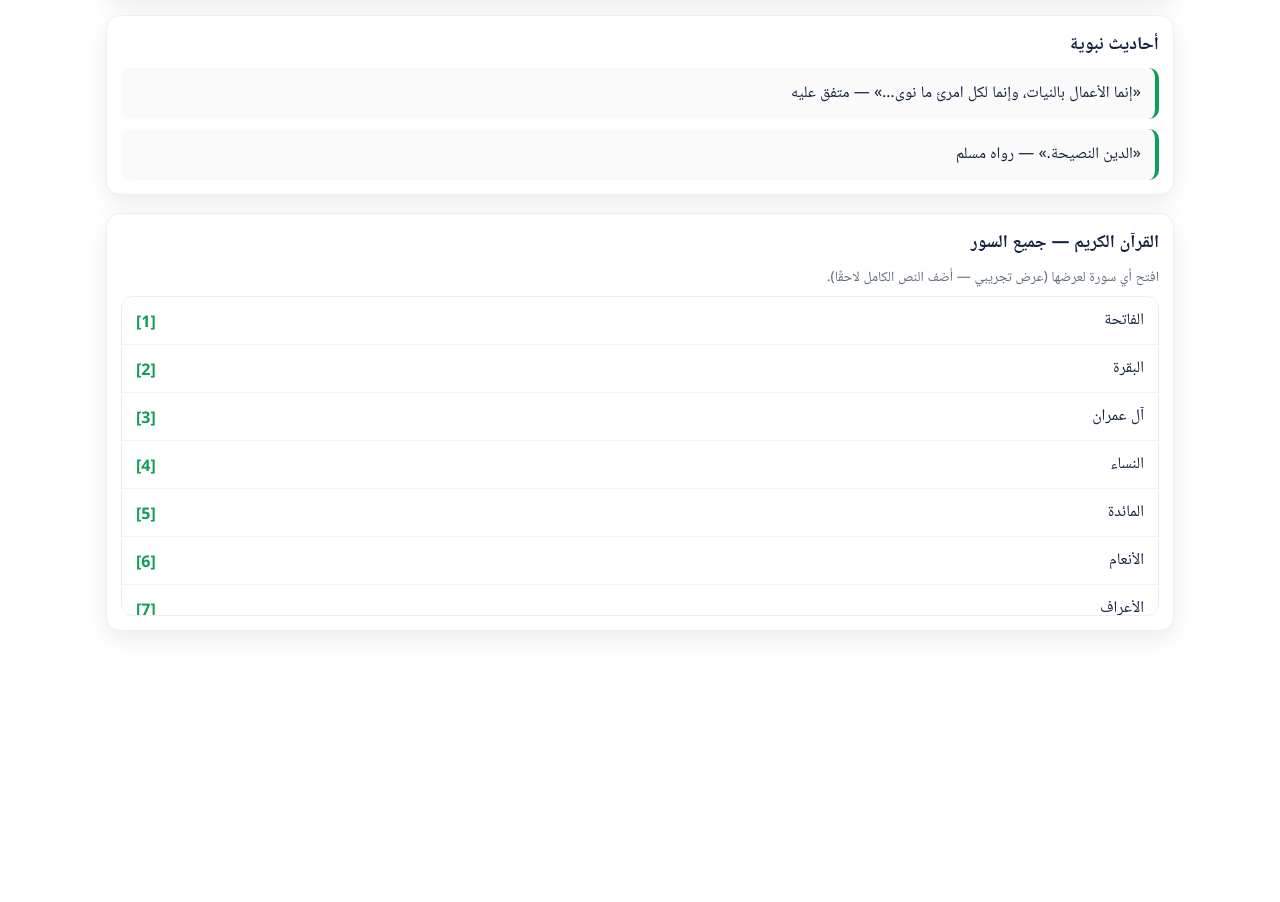
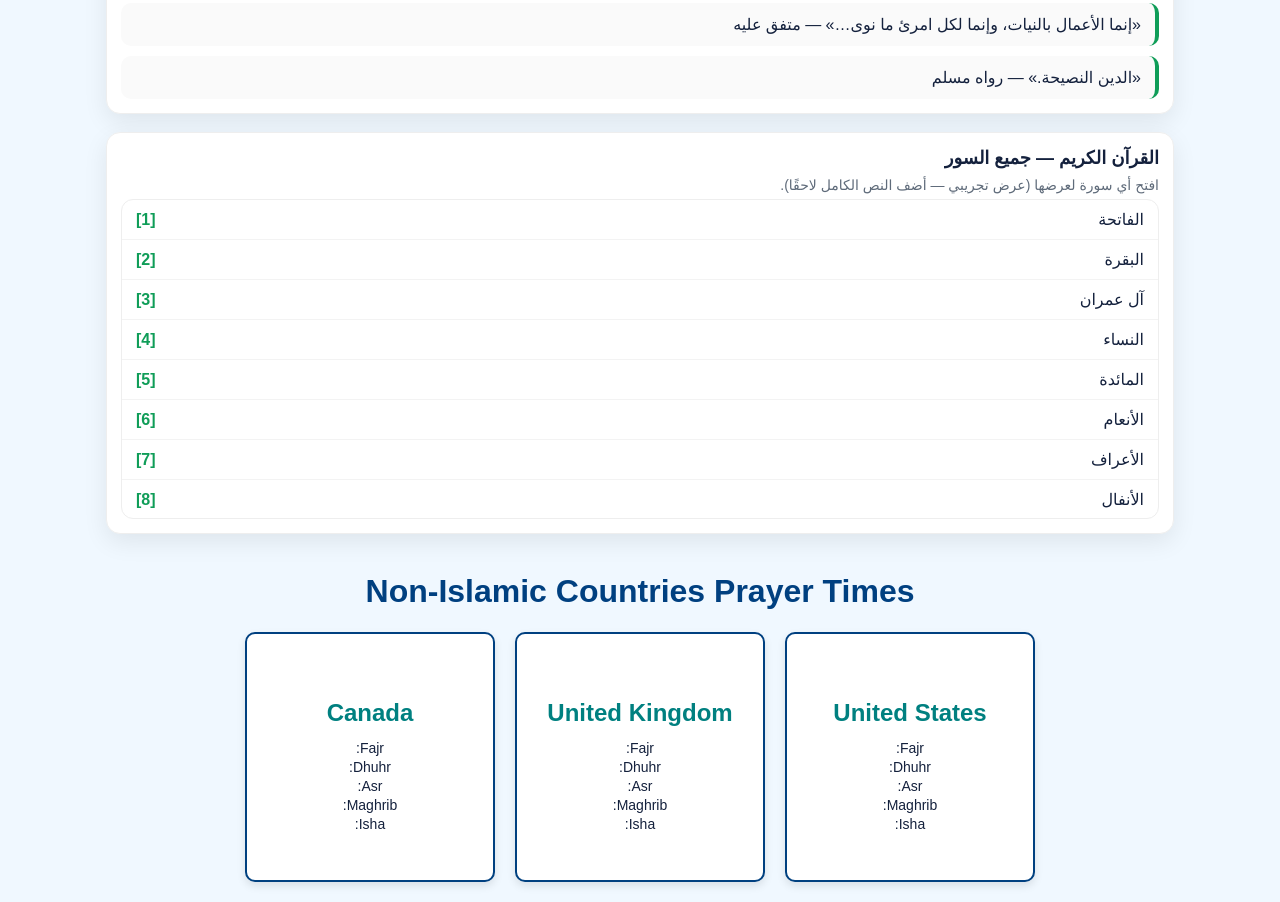
Before and after one commit to albrhe1466-dotcom/prayertimes, a plain HTML site: page index.html in a window 1280 px wide. Shown: the part 1134-2036 px from the top of the page. Before the commit the page ends 1783 px from the top, so only its background shows below. Drawn offline with Linux system fonts and the light colour scheme; no server answers.

Commit message:
Implement prayer times widgets for multiple countries
Added prayer times widgets for USA, UK, and Canada with API integration.

```diff
--- a/index.html
+++ b/index.html
@@ -361,4 +361,140 @@
 </body>
 </html>
 </html>
+<!DOCTYPE html>
+<html lang="en">
+<head>
+  <meta charset="UTF-8">
+  <title>Non-Islamic Countries Prayer Times</title>
+  <style>
+    body {
+      font-family: Arial, sans-serif;
+      background: #f0f8ff;
+      margin: 0;
+      padding: 20px;
+    }
+    h1 {
+      text-align: center;
+      color: #004080;
+    }
+    .widgets-row {
+      display: flex;
+      flex-wrap: wrap;
+      gap: 20px;
+      justify-content: center;
+    }
+    .prayer-widget {
+      border: 2px solid #004080;
+      border-radius: 10px;
+      background: #ffffff;
+      width: 250px;   /* square width */
+      height: 250px;  /* square height */
+      box-shadow: 0 4px 8px rgba(0,0,0,0.1);
+      animation: fadeIn 1s ease-in;
+      display: flex;
+      flex-direction: column;
+      justify-content: center;
+      align-items: center;
+      text-align: center;
+      padding: 10px;
+    }
+    .prayer-widget h2 {
+      color: #008080;
+      margin-bottom: 10px;
+    }
+    .prayer-widget ul {
+      list-style: none;
+      padding: 0;
+      margin: 0;
+    }
+    .prayer-widget li {
+      margin: 3px 0;
+      font-size: 14px;
+    }
+    @keyframes fadeIn {
+      from {opacity: 0;}
+      to {opacity: 1;}
+    }
+  </style>
+</head>
+<body>
+  <h1>Non-Islamic Countries Prayer Times</h1>
+
+  <div class="widgets-row">
+    <!-- USA Widget -->
+    <div id="usa-widget" class="prayer-widget">
+      <h2>United States</h2>
+      <ul>
+        <li>Fajr: <span id="usa-fajr"></span></li>
+        <li>Dhuhr: <span id="usa-dhuhr"></span></li>
+        <li>Asr: <span id="usa-asr"></span></li>
+        <li>Maghrib: <span id="usa-maghrib"></span></li>
+        <li>Isha: <span id="usa-isha"></span></li>
+      </ul>
+    </div>
+
+    <!-- UK Widget -->
+    <div id="uk-widget" class="prayer-widget">
+      <h2>United Kingdom</h2>
+      <ul>
+        <li>Fajr: <span id="uk-fajr"></span></li>
+        <li>Dhuhr: <span id="uk-dhuhr"></span></li>
+        <li>Asr: <span id="uk-asr"></span></li>
+        <li>Maghrib: <span id="uk-maghrib"></span></li>
+        <li>Isha: <span id="uk-isha"></span></li>
+      </ul>
+    </div>
+
+    <!-- Canada Widget -->
+    <div id="canada-widget" class="prayer-widget">
+      <h2>Canada</h2>
+      <ul>
+        <li>Fajr: <span id="canada-fajr"></span></li>
+        <li>Dhuhr: <span id="canada-dhuhr"></span></li>
+        <li>Asr: <span id="canada-asr"></span></li>
+        <li>Maghrib: <span id="canada-maghrib"></span></li>
+        <li>Isha: <span id="canada-isha"></span></li>
+      </ul>
+    </div>
+  </div>
+
+  <script>
+    // USA (New York)
+    fetch("https://api.aladhan.com/v1/timingsByCity?city=New%20York&country=United%20States&method=2")
+      .then(res => res.json())
+      .then(data => {
+        const t = data.data.timings;
+        document.getElementById("usa-fajr").textContent = t.Fajr;
+        document.getElementById("usa-dhuhr").textContent = t.Dhuhr;
+        document.getElementById("usa-asr").textContent = t.Asr;
+        document.getElementById("usa-maghrib").textContent = t.Maghrib;
+        document.getElementById("usa-isha").textContent = t.Isha;
+      });
+
+    // UK (London)
+    fetch("https://api.aladhan.com/v1/timingsByCity?city=London&country=United%20Kingdom&method=2")
+      .then(res => res.json())
+      .then(data => {
+        const t = data.data.timings;
+        document.getElementById("uk-fajr").textContent = t.Fajr;
+        document.getElementById("uk-dhuhr").textContent = t.Dhuhr;
+        document.getElementById("uk-asr").textContent = t.Asr;
+        document.getElementById("uk-maghrib").textContent = t.Maghrib;
+        document.getElementById("uk-isha").textContent = t.Isha;
+      });
+
+    // Canada (Toronto)
+    fetch("https://api.aladhan.com/v1/timingsByCity?city=Toronto&country=Canada&method=2")
+      .then(res => res.json())
+      .then(data => {
+        const t = data.data.timings;
+        document.getElementById("canada-fajr").textContent = t.Fajr;
+        document.getElementById("canada-dhuhr").textContent = t.Dhuhr;
+        document.getElementById("canada-asr").textContent = t.Asr;
+        document.getElementById("canada-maghrib").textContent = t.Maghrib;
+        document.getElementById("canada-isha").textContent = t.Isha;
+      });
+  </script>
+</body>
+</html>
 <!-- test rebuild -->
```
